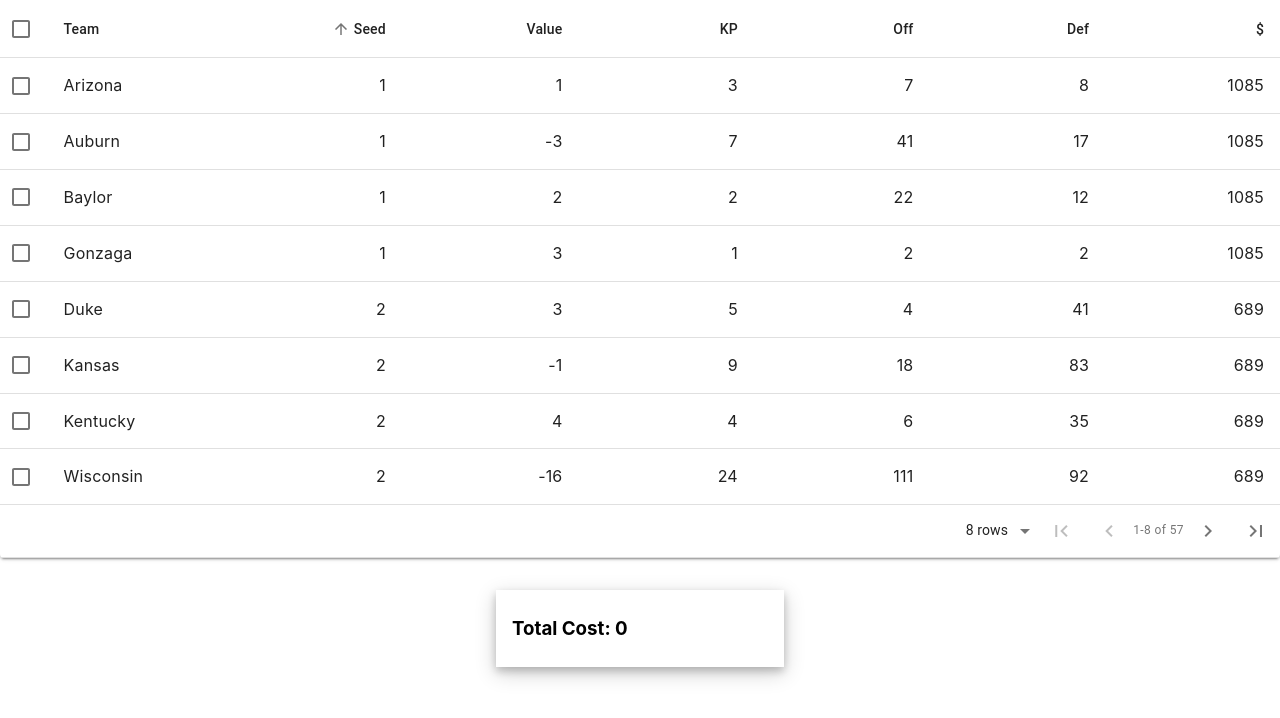
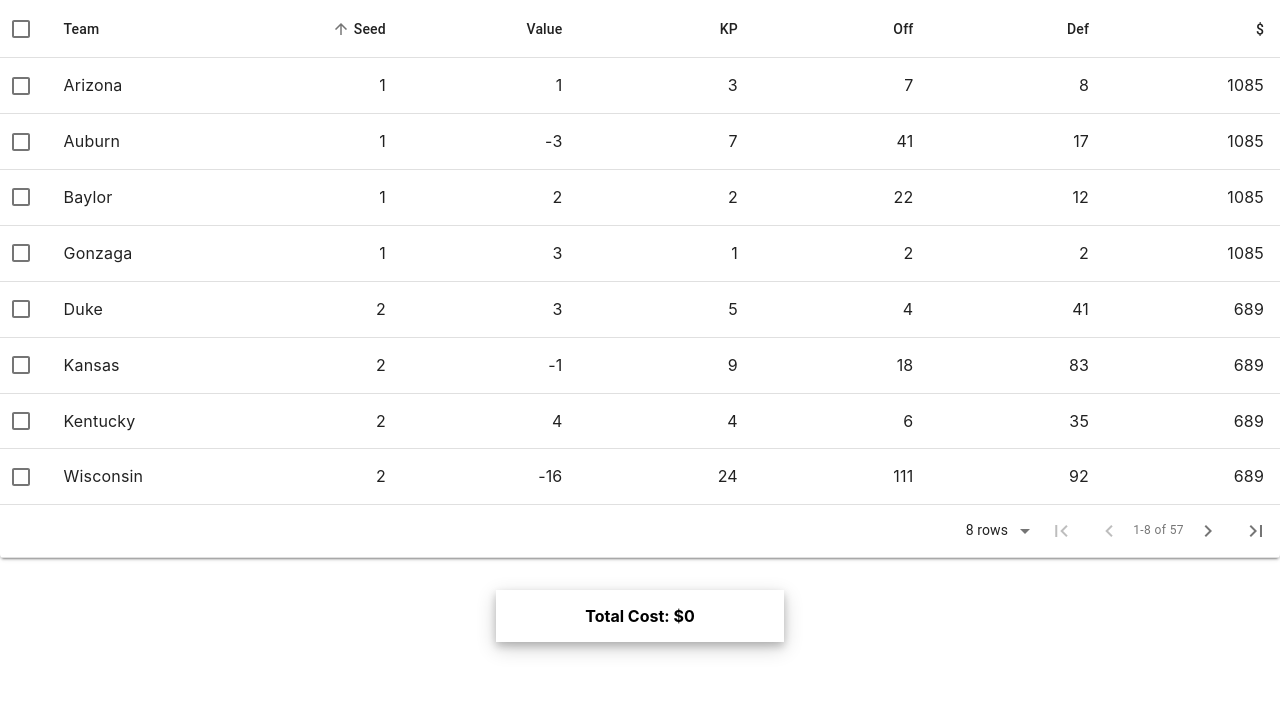
Before and after one commit to mleonard9/mm-auction-helper, a React (Create React App) app: page / in a window 1280 px wide. Shown: the top 718 px of the page. Built offline with nearby package versions, Linux system fonts and the light colour scheme.

Commit message:
Clean Card

```diff
--- a/src/Components/RankingsTable.js
+++ b/src/Components/RankingsTable.js
@@ -38,6 +38,27 @@
   margin: 2rem auto;
   padding: .5rem 1rem;
   box-shadow: 0 4px 8px 0 rgba(0, 0, 0, 0.2), 0 6px 20px 0 rgba(0, 0, 0, 0.19);
+`
+
+const TeamInfo = styled.div`
+ display: flex;
+ justify-content: space-between;
+`
+const Seed = styled.div`
+
+`
+const TeamName = styled.div`
+
+`
+const ExpectedCost = styled.div`
+
+`
+
+const TotalCost = styled.div`
+  padding: .5rem;
+  text-align: center;
+  font-weight: bold;
+  font-size: 24;
 `
 
 function RankingsTable() {
@@ -94,12 +115,18 @@
       [16,1]
     ])
 
+    function getValue(team) {
+      const seed = getSeed(team.TeamName)
+
+      return (seed * 4) - team.RankAdjEM
+    }
+
     let processedData = KenPomData.map((team) => {
       const seed = getSeed(team.TeamName)
       return {
         ...team,
         Seed: seed,
-        Value: (seed * 4) - team.RankAdjEM,
+        Value: getValue(team),
         Cost: cost.get(seed)
       }
     }).filter(team => team.Seed < 17)
@@ -127,10 +154,16 @@
       <RosterCard>
         {
           selectedTeams.map((team) => {
-            return <p key={team.TeamName}>{team.Seed + " " + team.TeamName + " $" + team.Cost}</p>
+            return (
+              <TeamInfo>
+                <Seed>{team.Seed}</Seed>
+                <TeamName>{team.TeamName}</TeamName>
+                <ExpectedCost>${team.Cost}</ExpectedCost>
+              </TeamInfo>
+            )
           })
         }
-        <h3>Total Cost: {totalCost}</h3>
+        <TotalCost>Total Cost: ${totalCost}</TotalCost>
       </RosterCard>
     </>
   );
```
